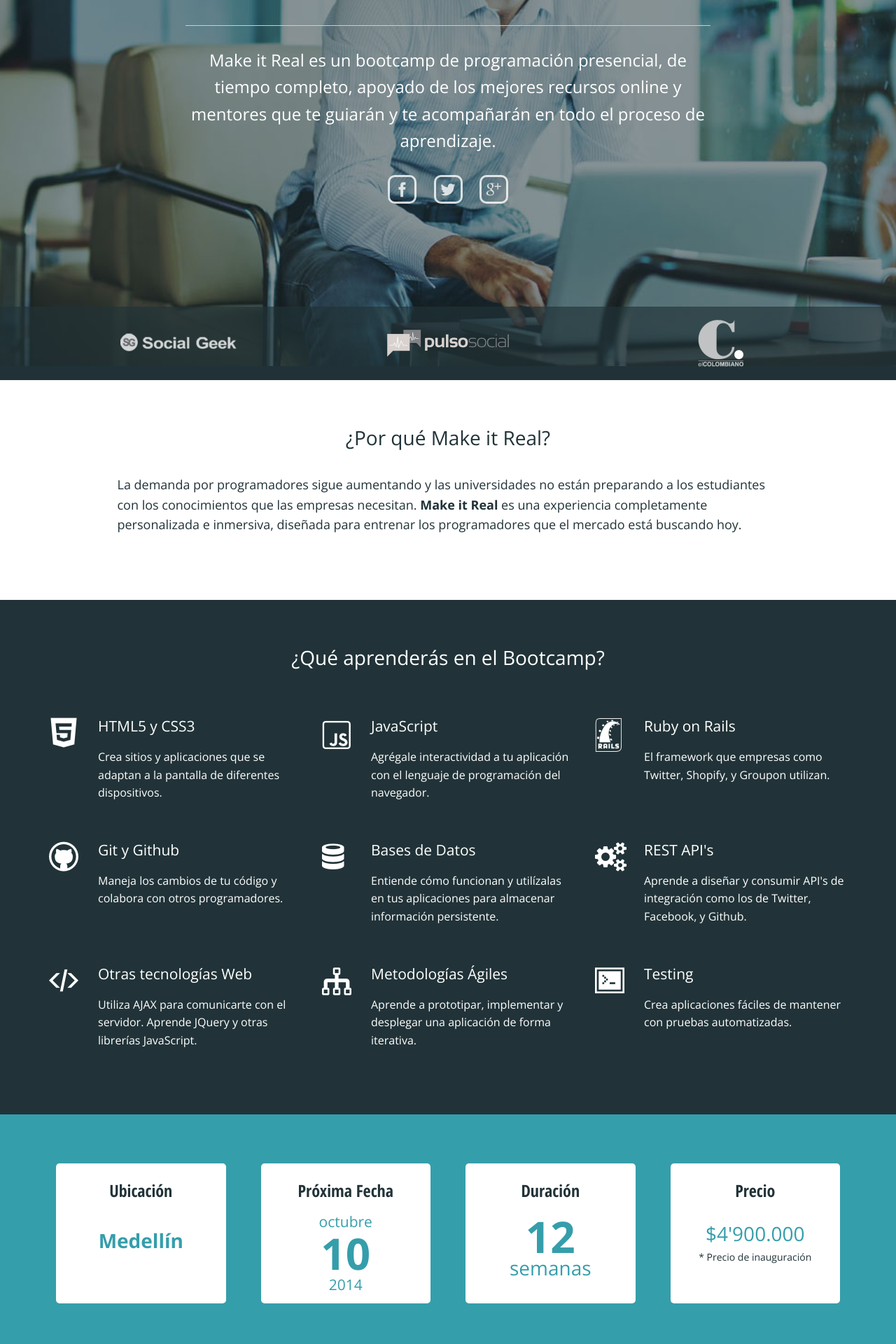
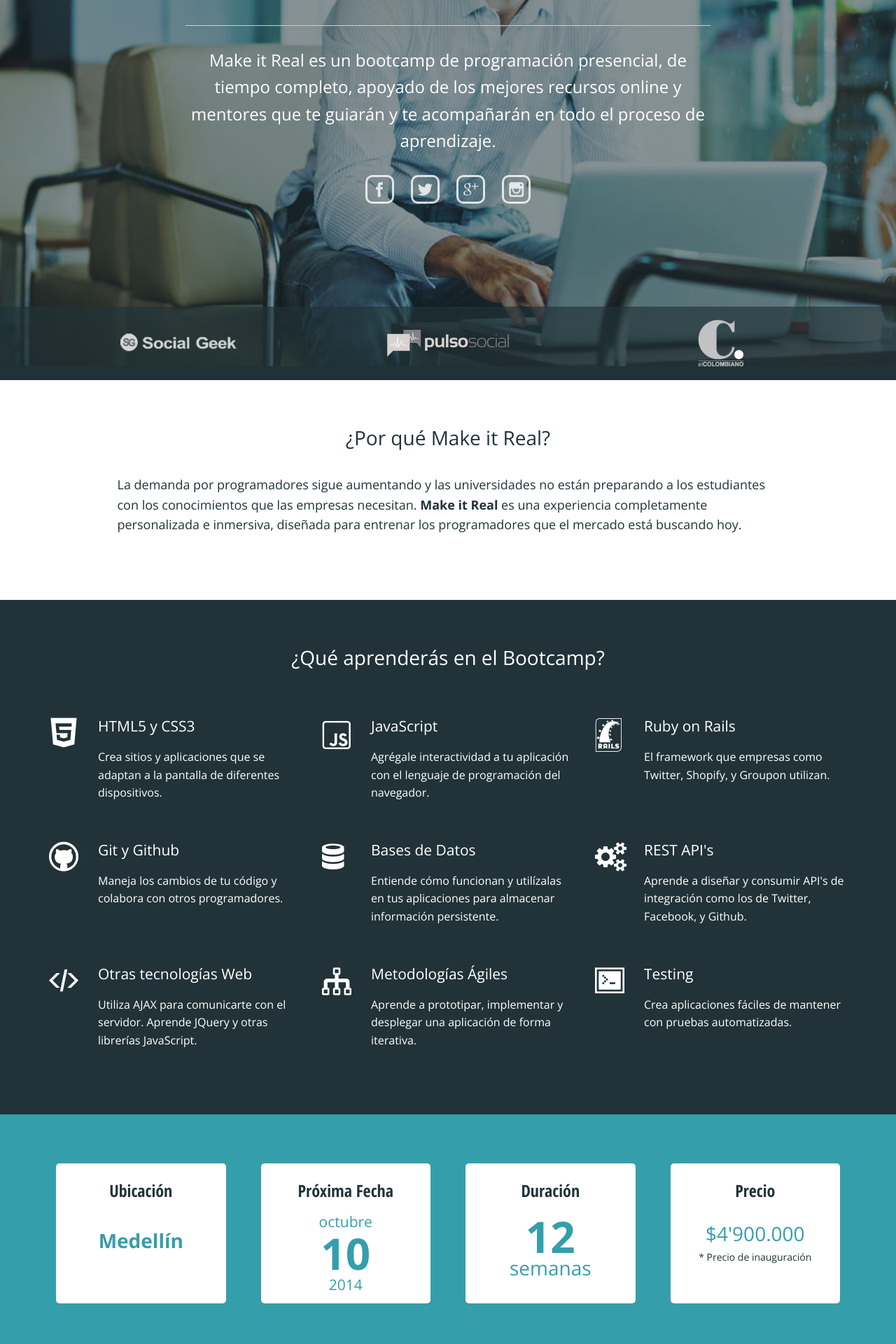
Before and after one commit to simonhoyos/blog, a Jekyll site: the page built from index.html, in a window 1280 px wide. Shown: the part 343-2263 px from the top of the page at 70% size. Built offline with Jekyll 4.4.1, drawn with Linux system fonts in a browser that asks for light colours; nearby versions of some CDN libraries.

Commit message:
Add Instragram icon

```diff
--- a/css/fonts.css
+++ b/css/fonts.css
@@ -1,10 +1,10 @@
 @font-face {
 	font-family: 'icomoon';
-	src:url('fonts/icomoon.eot?-sfy2do');
-	src:url('fonts/icomoon.eot?#iefix-sfy2do') format('embedded-opentype'),
-		url('fonts/icomoon.woff?-sfy2do') format('woff'),
-		url('fonts/icomoon.ttf?-sfy2do') format('truetype'),
-		url('fonts/icomoon.svg?-sfy2do#icomoon') format('svg');
+	src:url('fonts/icomoon.eot?-g2llh1');
+	src:url('fonts/icomoon.eot?#iefix-g2llh1') format('embedded-opentype'),
+		url('fonts/icomoon.woff?-g2llh1') format('woff'),
+		url('fonts/icomoon.ttf?-g2llh1') format('truetype'),
+		url('fonts/icomoon.svg?-g2llh1#icomoon') format('svg');
 	font-weight: normal;
 	font-style: normal;
 }
@@ -53,6 +53,9 @@
 .icon-facebook:before {
 	content: "\e600";
 }
+.icon-instagram:before {
+	content: "\e60d";
+}
 .icon-twitter:before {
 	content: "\e601";
 }
--- a/index.html
+++ b/index.html
@@ -18,6 +18,7 @@
           <a href="https://facebook.com/makeitrealcamp" target="_blank"><span class="icon icon-facebook"></span></a>
           <a href="https://twitter.com/makeitrealcamp" target="_blank"><span class="icon icon-twitter"></span></a>
           <a href="https://plus.google.com/106312898224365278368" rel="publisher" target="_blank"><span class="icon icon-googleplus"></span></a>
+          <a href="http://instagram.com/makeitrealcamp" target="_blank"><span class="icon icon-instagram"></span></a>
         </div>
       </div>
     </div>
```
Also changed, not shown: css/fonts/icomoon.ttf, css/fonts/icomoon.woff, 2 other files.
